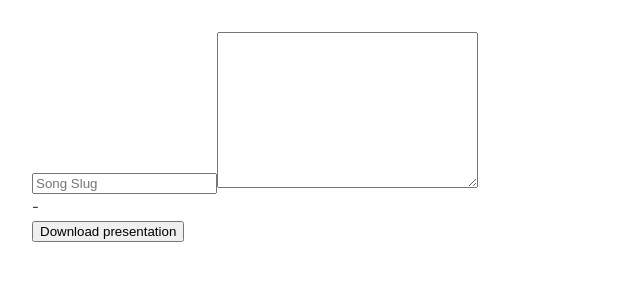
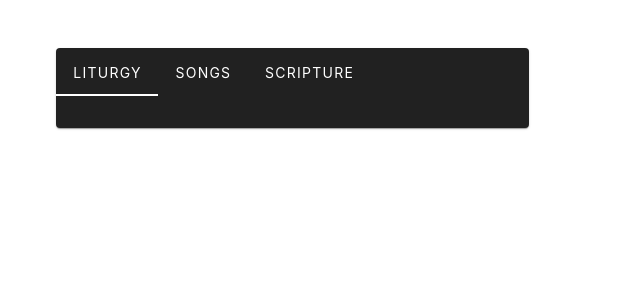
Before and after one commit to chuck-sys/pc-auto, a Vue app: page / in a window 1280 px wide. Shown: the top 300 px of the page, without its empty margins (0-640 px from the left). Built offline with nearby package versions, Linux system fonts and the light colour scheme.

Commit message:
feat: can get song details
- tries both child and parent hierarchies (2 requests)
- use vuetify for ui lib (i don't wanna write my own)

```diff
--- a/package.json
+++ b/package.json
@@ -15,9 +15,12 @@
     "test": "vitest run"
   },
   "dependencies": {
+    "@mdi/js": "^7.2.96",
     "@netlify/functions": "^1.6.0",
     "pptxgenjs": "^3.12.0",
-    "vue": "^3.3.2"
+    "vue": "^3.3.2",
+    "vuedraggable": "^4.1.0",
+    "vuetify": "^3.3.5"
   },
   "devDependencies": {
     "@rushstack/eslint-patch": "^1.2.0",
--- a/src/App.vue
+++ b/src/App.vue
@@ -1,71 +1,37 @@
 <script setup lang="ts">
-import { ref } from 'vue';
-import { getSongDetails } from './vendor-api';
-import { formattedLyricsToSongParts } from './store';
-import pptxgen from 'pptxgenjs';
-import type { Song } from './store';
-import type { Ref } from 'vue';
+import { reactive } from 'vue';
+import TabbedDragDrop from './components/TabbedDragDrop.vue';
+import type { Song, PresentationConfig } from './store';
 
-let songSlug = ref('');
-let songText = ref('');
-let songStructure: Ref<Song> = ref({
-  title: '',
-  artist: '',
-  lyricist: '',
-  parts: []
+let saveData: PresentationConfig = reactive({
+  presentationDate: new Date(),
+  fontSize: 48,
+  parts: [],
+  scriptures: [],
+  songs: []
 });
-let partsSequence: Ref<number[]> = ref([]);
 
-async function onSubmitSongSlug() {
-  const song = await getSongDetails(songSlug.value);
-  songStructure.value.title = songSlug.value;
-  songStructure.value.artist = song.person;
-  songStructure.value.lyricist = song.person;
-  songText.value = song.lyrics;
-}
-
-async function onEditSongText() {
-  songStructure.value.parts = formattedLyricsToSongParts(songText.value);
-}
-
-async function onClickDownloadPrez() {
-  let pres = new pptxgen();
-
-  partsSequence.value.forEach((i) => {
-    const part = songStructure.value.parts[i];
-    part.lyricsBySlide.forEach((text) => {
-      let slide = pres.addSlide();
-      slide.addText(text.join('\n'), { x: 0, y: 1, w: 10, fontSize: 48 });
-    });
-  });
-
-  pres.writeFile({ fileName: 'demo.pptx' });
+function onCreateSong(song: Song) {
+  saveData.songs.push(song);
 }
 </script>
 
 <template>
-  <input type="text" v-model="songSlug" placeholder="Song Slug" @keyup.enter="onSubmitSongSlug" />
+  <v-container>
+    <v-row>
+      <v-col cols="12" sm="5">
+        <TabbedDragDrop
+          @create:song="onCreateSong"
+          :songs="saveData.songs"
+          :scriptures="saveData.scriptures"
+        />
+      </v-col>
 
-  <textarea cols="30" rows="10" v-model="songText" @change="onEditSongText"></textarea>
+      <v-col cols="12" sm="2"> </v-col>
 
-  <section>
-    <p>{{ songStructure.title }}</p>
-    <p>{{ songStructure.artist }} - {{ songStructure.lyricist }}</p>
-
-    <section v-for="(part, partI) in songStructure.parts" :key="partI">
-      <p @click="partsSequence.push(partI)">{{ part.identifier }}</p>
-
-      <section v-for="(slideLyrics, i) in part.lyricsBySlide" :key="i">
-        <p>Slide {{ i }}</p>
-
-        <p v-for="line in slideLyrics" :key="line">{{ line }}</p>
-      </section>
-    </section>
-  </section>
-
-  <p>{{ partsSequence.map((i) => songStructure.parts[i].identifier).join(' > ') }}</p>
-
-  <button @click="onClickDownloadPrez">Download presentation</button>
+      <v-col cols="12" sm="5"> </v-col>
+    </v-row>
+  </v-container>
 </template>
 
 <style scoped></style>
--- /dev/null
+++ b/src/components/SongCard.vue
@@ -0,0 +1,25 @@
+<script setup lang="ts">
+import type { Song } from '../store';
+
+defineProps<{
+  song: Song;
+}>();
+</script>
+
+<template>
+  <v-card>
+    <v-card-title>
+      {{ song.title }}
+    </v-card-title>
+
+    <v-card-subtitle> {{ song.artist }} - {{ song.lyricist }} </v-card-subtitle>
+
+    <v-card-actions>
+      <v-chip v-for="(part, i) in song.parts" :key="i" draggable>
+        {{ part.identifier }} (×{{ part.lyricsBySlide.length }})
+      </v-chip>
+    </v-card-actions>
+  </v-card>
+</template>
+
+<style scoped></style>
--- /dev/null
+++ b/src/components/SongDialogue.vue
@@ -0,0 +1,95 @@
+<script setup lang="ts">
+import { ref, computed } from 'vue';
+import SongCard from './SongCard.vue';
+import { formattedLyricsToSongParts } from '../store';
+import { getSongDetails } from '../vendor-api';
+import type { Song } from '../store';
+
+defineProps<{
+  song?: Song;
+  dialog: boolean;
+  isEditingExistingSong: boolean;
+}>();
+
+let emit = defineEmits<{
+  (event: 'update:song', newSong: Song): void;
+  (event: 'create:song', newSong: Song): void;
+  (event: 'delete:song'): void;
+  (event: 'update:dialog', state: boolean): void;
+  (event: 'cancel'): void;
+}>();
+
+let slug = ref('');
+let rawLyrics = ref('');
+let songTitle = ref('');
+let songArtist = ref('');
+let songLyricist = ref('');
+const parts = computed(() => formattedLyricsToSongParts(rawLyrics.value));
+const tmpSong = computed(() => {
+  return {
+    title: songTitle.value,
+    artist: songArtist.value,
+    lyricist: songLyricist.value,
+    parts: parts.value
+  };
+});
+
+async function onSubmitSlug() {
+  const songDetails = await getSongDetails(slug.value);
+  songTitle.value = songDetails.title;
+  songArtist.value = songDetails.songcomposer.map((person) => person.label).join(', ');
+  songLyricist.value = songDetails.songlyricist.map((person) => person.label).join(', ');
+  rawLyrics.value = songDetails.lyrics;
+}
+
+function onClickCreateSong() {
+  emit('create:song', tmpSong.value);
+  emit('update:dialog', false);
+}
+
+function onClickUpdateSong() {}
+
+function onClickRemoveChords() {
+  rawLyrics.value = rawLyrics.value.replace(/\[[\w/#]*\]/g, '');
+}
+</script>
+
+<template>
+  <v-dialog width="auto" @update:modelValue="$emit('update:dialog', $event)" :modelValue="dialog">
+    <v-card>
+      <v-card-title v-if="isEditingExistingSong">Edit Song</v-card-title>
+      <v-card-title v-else>New Song</v-card-title>
+      <v-row>
+        <v-col cols="12" sm="6">
+          <input type="text" v-model="slug" placeholder="Song Name" @keyup.enter="onSubmitSlug" />
+
+          <SongCard :song="tmpSong" />
+
+          <v-btn @click="onClickRemoveChords"> Remove chords </v-btn>
+        </v-col>
+
+        <v-col cols="12" sm="6">
+          <textarea v-model="rawLyrics"></textarea>
+        </v-col>
+      </v-row>
+      <v-divider></v-divider>
+      <v-card-actions>
+        <v-btn @click="onClickCreateSong" v-show="!isEditingExistingSong" prepend-icon="$plus">
+          Create
+        </v-btn>
+
+        <v-btn @click="onClickUpdateSong" v-show="isEditingExistingSong" prepend-icon="$pencil">
+          Update
+        </v-btn>
+
+        <v-btn @click="$emit('delete:song')" v-show="isEditingExistingSong" prepend-icon="$delete">
+          Delete
+        </v-btn>
+
+        <v-btn @click="$emit('update:dialog', false)"> Cancel </v-btn>
+      </v-card-actions>
+    </v-card>
+  </v-dialog>
+</template>
+
+<style scoped></style>
--- /dev/null
+++ b/src/components/TabbedDragDrop.vue
@@ -0,0 +1,54 @@
+<script setup lang="ts">
+import { ref } from 'vue';
+import SongCard from './SongCard.vue';
+import SongDialogue from './SongDialogue.vue';
+import type { Song, Scripture } from '../store';
+
+let showSongDialog = ref(false);
+
+defineProps<{
+  songs: Song[];
+  scriptures: Scripture[];
+}>();
+let emit = defineEmits<{
+  (event: 'create:song', newSong: Song): void;
+  (event: 'update:scriptures', newValue: Scripture[]): void;
+}>();
+
+let tab = ref('liturgy');
+
+function onCreateSong(song: Song) {
+  emit('create:song', song);
+}
+</script>
+
+<template>
+  <v-card>
+    <v-tabs v-model="tab">
+      <v-tab value="liturgy">Liturgy</v-tab>
+      <v-tab value="songs">Songs</v-tab>
+      <v-tab value="scripture">Scripture</v-tab>
+    </v-tabs>
+    <v-card-text>
+      <v-window v-model="tab">
+        <v-window-item value="liturgy"> </v-window-item>
+        <v-window-item value="songs">
+          <v-btn @click="showSongDialog = true" prepend-icon="$plus" variant="tonal"> Song </v-btn>
+
+          <SongCard v-for="(song, i) in songs" :key="i" :song="song" />
+        </v-window-item>
+        <v-window-item value="scripture">
+          <v-btn prepend-icon="$plus" variant="tonal"> Scripture </v-btn>
+        </v-window-item>
+      </v-window>
+    </v-card-text>
+  </v-card>
+
+  <SongDialogue
+    @create:song="onCreateSong"
+    v-model:dialog="showSongDialog"
+    :is-editing-existing-song="false"
+  />
+</template>
+
+<style scoped></style>
--- a/src/main.ts
+++ b/src/main.ts
@@ -3,4 +3,32 @@ import './assets/main.css';
 import { createApp } from 'vue';
 import App from './App.vue';
 
-createApp(App).mount('#app');
+// Vuetify
+import 'vuetify/styles';
+import { createVuetify } from 'vuetify';
+import * as components from 'vuetify/components';
+import * as directives from 'vuetify/directives';
+import { aliases, mdi } from 'vuetify/iconsets/mdi-svg';
+import { mdiPlus, mdiDelete, mdiPencil } from '@mdi/js';
+
+const vuetify = createVuetify({
+  components,
+  directives,
+  theme: {
+    defaultTheme: 'dark'
+  },
+  icons: {
+    defaultSet: 'mdi',
+    aliases: {
+      ...aliases,
+      plus: mdiPlus,
+      delete: mdiDelete,
+      pencil: mdiPencil
+    },
+    sets: {
+      mdi
+    }
+  }
+});
+
+createApp(App).use(vuetify).mount('#app');
--- a/src/vendor-api.ts
+++ b/src/vendor-api.ts
@@ -1,4 +1,11 @@
 const NetlifyFunctionsBaseUri = '/.netlify/functions';
+
+export interface CantohymnPerson {
+  id: number;
+  label: string;
+  slug: string;
+  prefix: string;
+}
 
 /**
  * A Cantohymn song, according to their API.
@@ -21,6 +28,11 @@ export interface CantohymnSong {
   update_datetime: string;
   update_date: string;
   author: string;
+  owner: any;
+  songcomposer: CantohymnPerson[];
+  songlyricist: CantohymnPerson[];
+  songtranslate: CantohymnPerson[];
+  songsinger: CantohymnPerson[];
 }
 
 /**
@@ -60,7 +72,15 @@ export async function getSongDetails(slug: string): Promise<CantohymnSong> {
   if (resp.ok) {
     return json;
   } else {
-    throw new Error('Invalid JSON');
+    uri.searchParams.append('songHierarchyType', 'parent');
+    const resp = await fetch(uri);
+    const json = await resp.json();
+
+    if (resp.ok) {
+      return json;
+    } else {
+      throw new Error('Invalid JSON');
+    }
   }
 }
 
```
Also changed, not shown: 2 other files (tests, documents, lock files or other folders).
